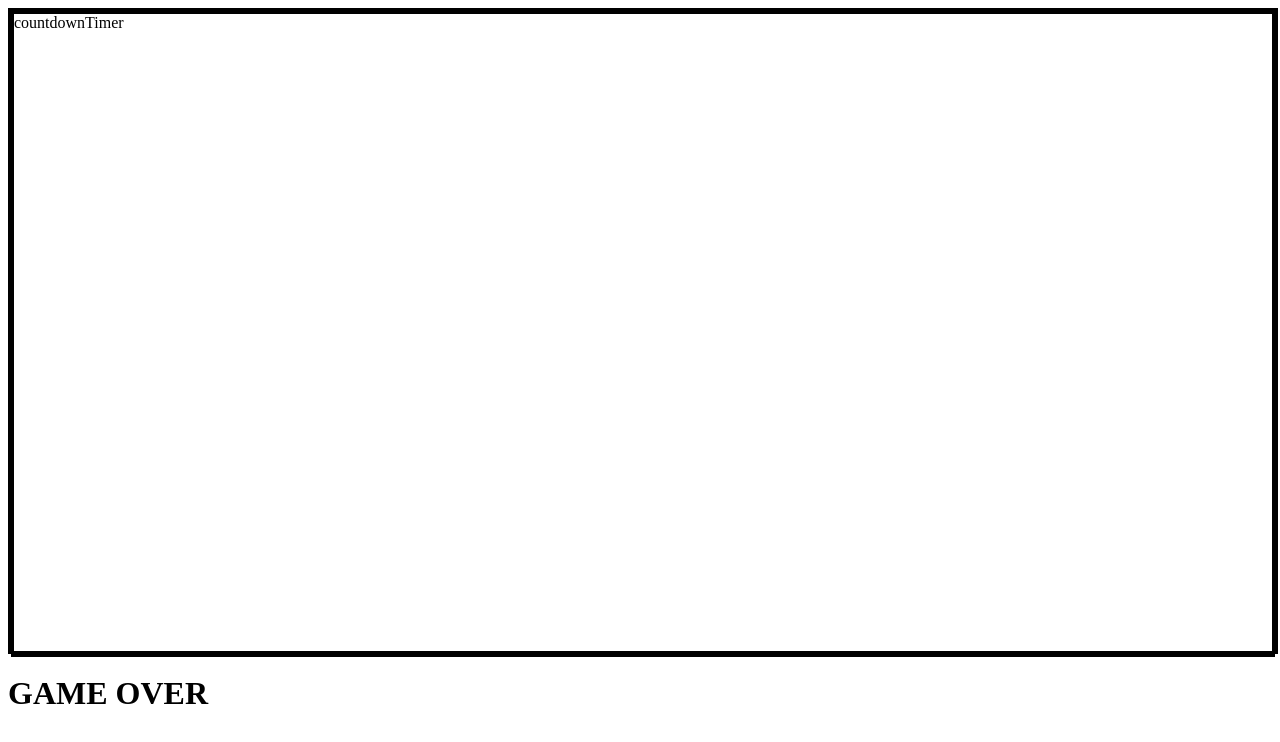
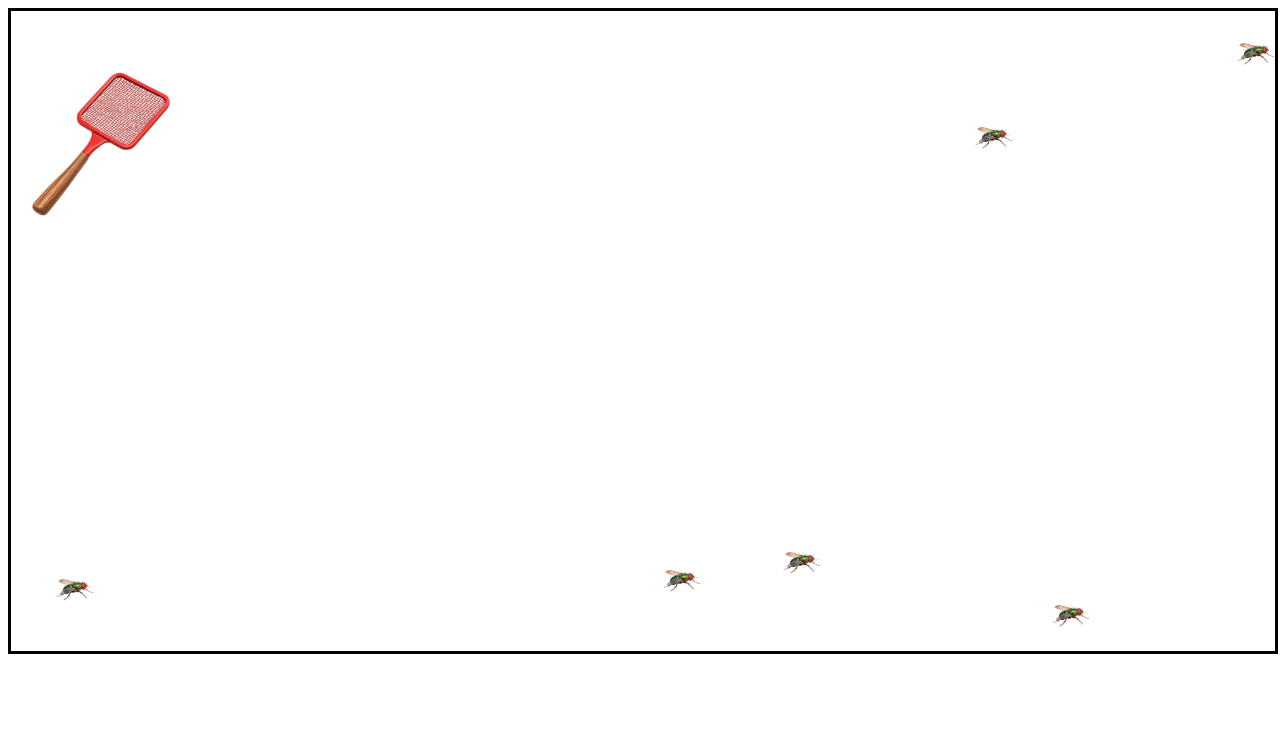
Before and after one commit to w4ttz9yc8s-hash/go-away-fly, a plain HTML site: page index.html in a window 1280 px wide. Both pictures are taken after a click on the button "start game". Drawn offline with Linux system fonts and the light colour scheme; files whose address does not match are found by name.

Commit message:
swatter on screen, start of timer

```diff
--- a/index.html
+++ b/index.html
@@ -1,26 +1,30 @@
 <!DOCTYPE html>
 <html lang="en">
+
 <head>
     <meta charset="UTF-8">
     <meta name="viewport" content="width=device-width, initial-scale=1.0">
     <title>Document</title>
-      <link rel="stylesheet" href="style.css" />
+    <link rel="stylesheet" href="style.css" />
 </head>
+
 <body>
 
 
-  <div class="start-screen screen">
-      <h1>GO AWAY FLY!</h1>
+    <div class="start-screen screen">
+        <h1>GO AWAY FLY!</h1>
 
-    <p>This kitchen is full of flies use the swatter to get wrid of them</p>
-      <p>Move fly swatter with mouse and click to smash the swatter down </p>
+        <p>This dirty kitchen is full of flies use the swatter to get wrid of them</p>
+        <p>Move the fly swatter with the mouse and click to smash the swatter down and squish the flies </p>
+        <P> BE QUICK!! you only have x seconds to squish them all!!!</P>
 
 
-      <button class="start-btn">start game</button>
+        <button class="start-btn">start game</button>
     </div>
-    <div class="game-screen screen"><span class="game-screen">countdownTimer</span></div>
-    <div class="end-screen screen">
-      <h1>GAME OVER</h1>
+    <div class="game-screen screen"></div>
+    <div id="Timer "></div>
+    <div class="end-screen screen"></div>
+
     </div>
 
     <script src="./js/index.js"></script>
@@ -28,4 +32,5 @@
     <script src="./js/game.js"></script>
     <script src="./js/fly-swatter.js"></script>
 </body>
+
 </html>
--- a/js/fly-swatter.js
+++ b/js/fly-swatter.js
@@ -1 +1,21 @@
-class Swatter {}
+class Swatter {
+  constructor() {
+    this.gameScreen = document.querySelector(".game-screen");
+    this.element = document.createElement("div");
+    this.x = 10;
+    this.y = 50;
+    this.width = 170;
+    this.height = 170;
+    this.image = " ./js/pics/swatter.webp";
+
+    this.element.style.position = "absolute";
+    this.element.style.width = `${this.width}px`;
+    this.element.style.height = `${this.height}px`;
+    this.element.style.top = `${this.y}px`;
+    this.element.style.left = `${this.x}px`;
+    this.element.style.backgroundImage = `url("${this.image}")`;
+    this.element.style.backgroundPosition = `center`;
+    this.element.style.backgroundSize = `cover`;
+    this.gameScreen.appendChild(this.element);
+  }
+}
--- a/js/fly.js
+++ b/js/fly.js
@@ -6,8 +6,8 @@ class Fly {
     this.speed = 5;
     this.x = Math.floor(Math.random() * this.gameScreen.offsetWidth);
     this.y = Math.floor(Math.random() * this.gameScreen.offsetHeight);
-    this.width = 50;
-    this.height = 50;
+    this.width = 40;
+    this.height = 40;
     this.angle = Math.random() * Math.PI * 2;
     this.image = "/Users/emma/Desktop/fly.webp";
     this.element = document.createElement("div");
@@ -30,7 +30,6 @@ class Fly {
     }
     if (this.x <= 0 || this.x >= this.gameScreen.offsetWidth - this.width) {
       this.angle = Math.PI - this.angle;
-
     }
     if (this.y <= 0 || this.y >= this.gameScreen.offsetHeight - this.height) {
       this.angle = -this.angle;
--- a/js/game.js
+++ b/js/game.js
@@ -3,12 +3,12 @@ class Game {
     this.gameScreen = document.querySelector(".game-screen");
     this.endScreen = document.querySelector(".end-screen");
     this.startScreen = document.querySelector(".start-screen");
-    this.timerContainer = document.querySelector(".timer");
-    this.swatter = null;
+this.flySwatter= null
+    this.timer = document.getElementById ( "Timer");
     this.fly = [];
     this.flyInterval = null;
     this.animationInterval = null;
-    this.countdownTimer = null;
+    this.timeLfet=30;
     this.interval = 10;
   }
 
@@ -16,17 +16,33 @@ class Game {
     console.log("start game");
     this.startScreen.style.display = "none";
     this.gameScreen.style.display = "flex";
+    this.flySwatter = new Swatter()
 
-    //this.swatter = new swatter ()
-    //this.fly.push(new Fly());
+
+    this.timer=setInterval( countdown, 1000);
+   function countdown () {
+if ( timeleft == 0) {
+    clearTimeout( this.timer);
+    console.log ( "GAME OVER, SOOOOOO CLOSE! TRY AGAIN !") ;
+}
+else { elem.innerHTML= timeleft + "seconds remainig ";
+    timeLeft --;
+
+}
+
+
+    }
+
+
+
+
+
 this.spawnFly()
 
     this.flyInterval = setInterval(() => {
       this.flyMove();
     }, this.interval);
-    //this.animationInterval= setInterval(()=>{
-    // this.animate()
-    //},10)
+
   }
 
   flyMove() {
--- a/js/index.js
+++ b/js/index.js
@@ -1,13 +1,14 @@
-const startScreen = document.querySelector ( ".start-screen")
-const gameScreen = document.querySelector ( ".game-screen")
-const endScreen = document. querySelector ( ".end-screen")
-const startBtn= document.querySelector ( ".start-btn")
+const startScreen = document.querySelector(".start-screen");
+const gameScreen = document.querySelector(".game-screen");
+const endScreen = document.querySelector(".end-screen");
+const startBtn = document.querySelector(".start-btn");
+const countdownTimer = document.querySelector(".countdown-Timer");
+let game;
 
-let game
-
-window.addEventListener("load", () =>{
-    startBtn.addEventListener("click", () => {
-        game= new Game ()
-        game.startGame()
-    })
-})
+window.addEventListener("load", () => {
+  startBtn.addEventListener("click", () => {
+    game = new Game();
+    game.startGame();
+    countdownTimer();
+  });
+});
--- a/style.css
+++ b/style.css
@@ -5,3 +5,17 @@
   position: relative;
 
 }
+
+
+.game-screen,
+.end-screen {
+  display: none;
+}
+
+
+.start-screen {
+  display: flex;
+  flex-direction: column;
+  justify-content: center;
+  align-items: center;
+}
```
Also changed, not shown: js/pics/fly.webp (added), js/pics/swatter.png (added), js/pics/swatter.webp (added), 1 other file. Lines whose indentation alone changed are shown as unchanged.
